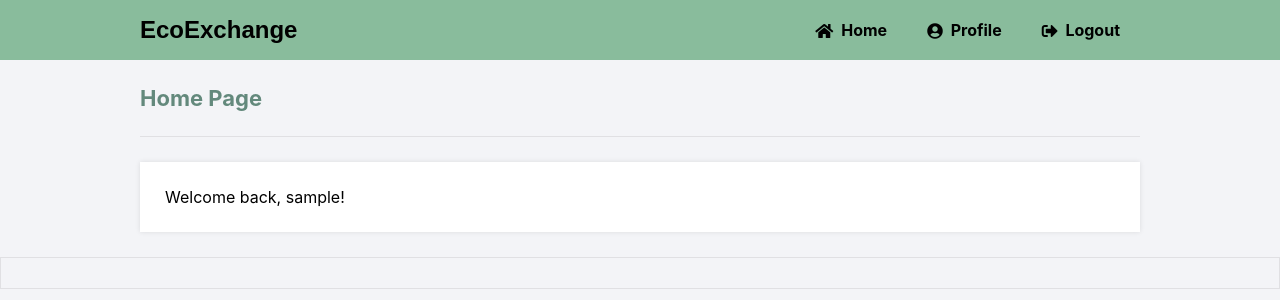
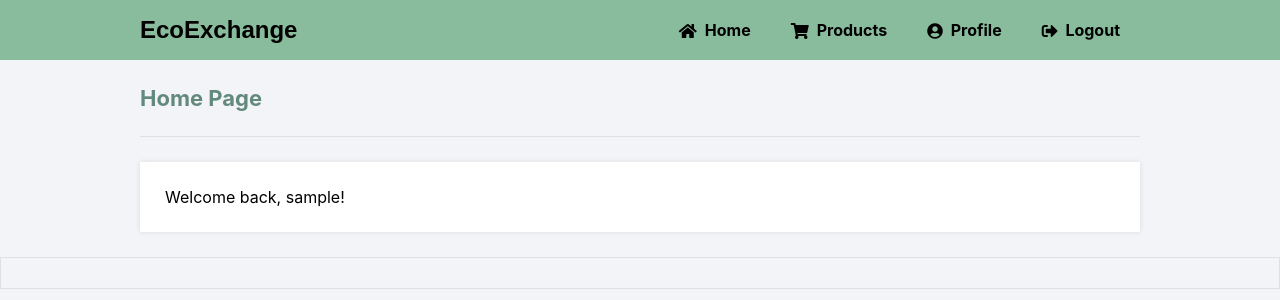
Before and after one commit to Vickouma77/EcoExchange, a Flask app: page /home in a window 1280 px wide. Shown: the top 300 px of the page. Run offline with Flask 3, Linux system fonts and the light colour scheme; the visitor is signed in with stand-in values (Sample User, id 1); some libraries are stand-ins or nearby versions.

Commit message:
adding product section to layout.html

```diff
--- a/main.py
+++ b/main.py
@@ -135,7 +135,7 @@ def product():
         price = request.form['price']
         image = request.files['image']
 
-        # Save the image to a desired location (e.g., a folder in your project directory)
+        # Saving the image to a desired location
         image.save('<desired_location>/<filename>')
 
         # Insert the product details into the database
--- a/templates/layout.html
+++ b/templates/layout.html
@@ -12,6 +12,7 @@
 			<div>
 				<h1>EcoExchange</h1>
                 <a href="{{ url_for('home') }}"><i class="fas fa-home"></i>Home</a>
+				<a href="{{ url_for('product') }}"><i class="fas fa-shopping-cart"></i>Products</a>
 				<a href="{{ url_for('profile') }}"><i class="fas fa-user-circle"></i>Profile</a>
 				<a href="{{ url_for('logout') }}"><i class="fas fa-sign-out-alt"></i>Logout</a>
 			</div>
```
